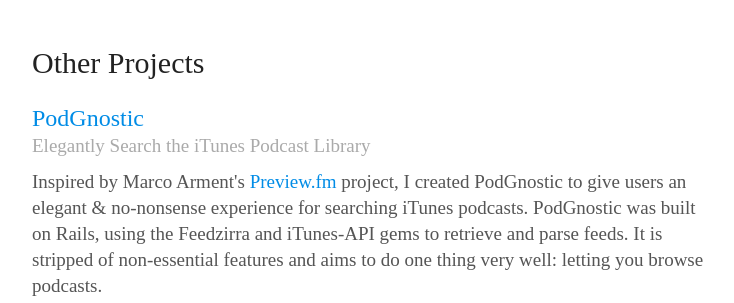
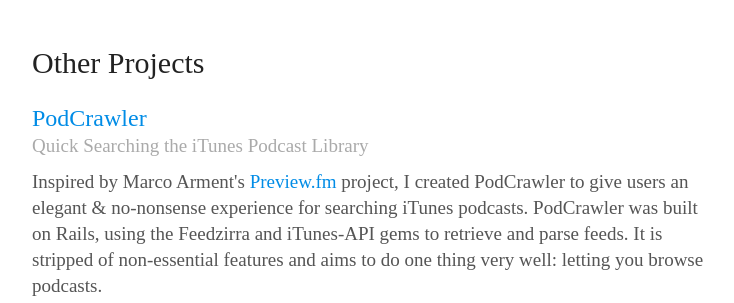
Before and after one commit to davidpots/davidpots.github.io, a Jekyll site: the page built from index.html, in a window 1280 px wide and 900 px high, scrolled down 2103 px. Shown: the part 155-458 px from the top of the window, without its empty margins (272-1006 px from the left). Built offline with Jekyll 4.4.1, drawn with Linux system fonts in a browser that asks for light colours; nearby versions of some CDN libraries; some web fonts are replaced.

Commit message:
Renames podgnostic to podcrawler

```diff
--- a/index.html
+++ b/index.html
@@ -31,9 +31,9 @@
 
     <h3>Other Projects</h3>
     <div class="project">
-      <h4><a href="http://podgnostic.herokuapp.com">PodGnostic</a></h4>
-      <p class="sub">Elegantly Search the iTunes Podcast Library</p>
-      <p>Inspired by Marco Arment's <a href="http://preview.fm">Preview.fm</a> project, I created PodGnostic to give users an elegant &amp; no-nonsense experience for searching iTunes podcasts. PodGnostic was built on Rails, using the Feedzirra and iTunes-API gems to retrieve and parse feeds. It is stripped of non-essential features and aims to do one thing very well: letting you browse podcasts.</p>
+      <h4><a href="http://podcrawler.herokuapp.com">PodCrawler</a></h4>
+      <p class="sub">Quick Searching the iTunes Podcast Library</p>
+      <p>Inspired by Marco Arment's <a href="http://preview.fm">Preview.fm</a> project, I created PodCrawler to give users an elegant &amp; no-nonsense experience for searching iTunes podcasts. PodCrawler was built on Rails, using the Feedzirra and iTunes-API gems to retrieve and parse feeds. It is stripped of non-essential features and aims to do one thing very well: letting you browse podcasts.</p>
     </div>
     <div class="project">
       <h4><a href="http://davidpots.com/gifparade">GIF Parade</a></h4>
```
